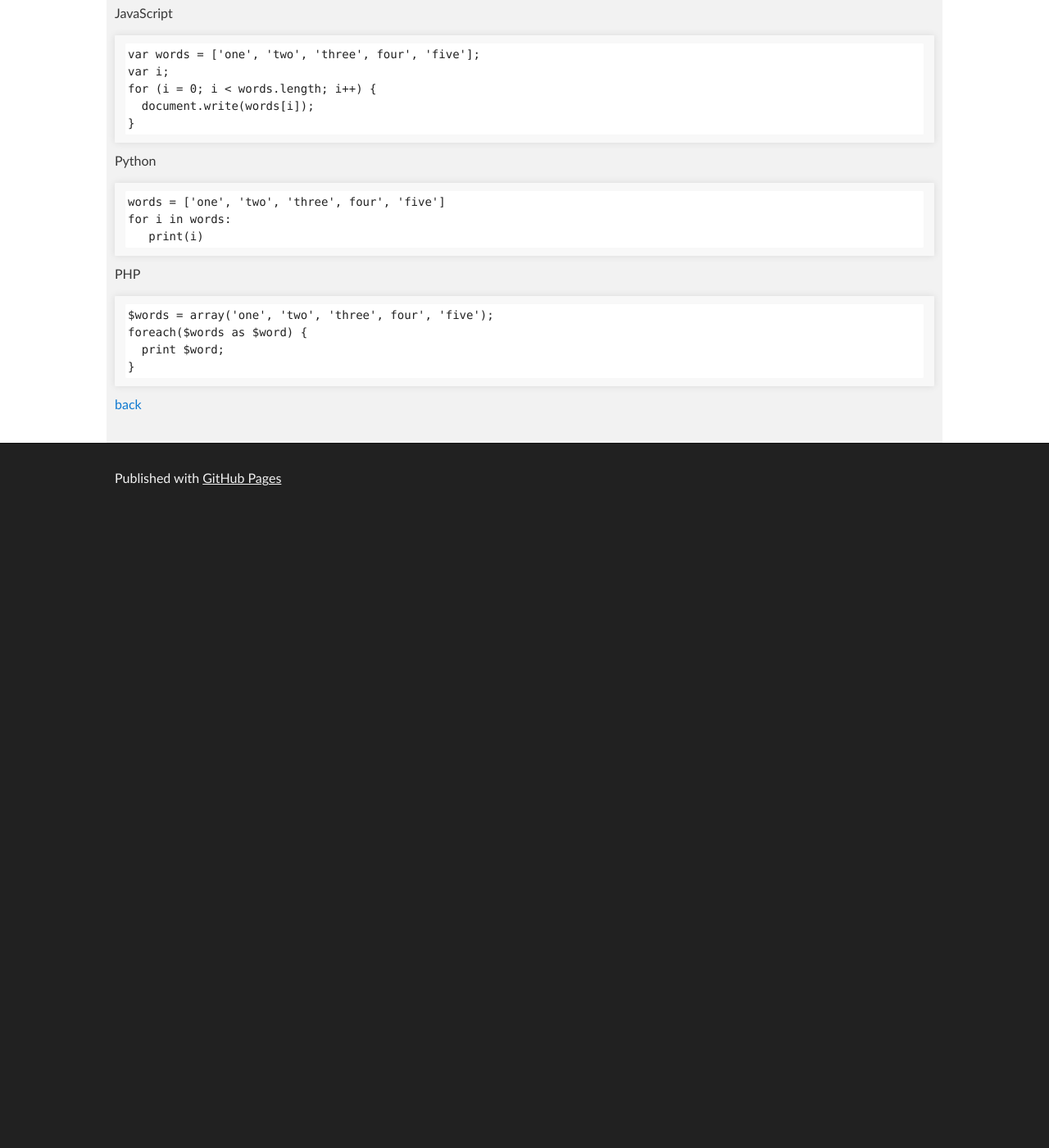
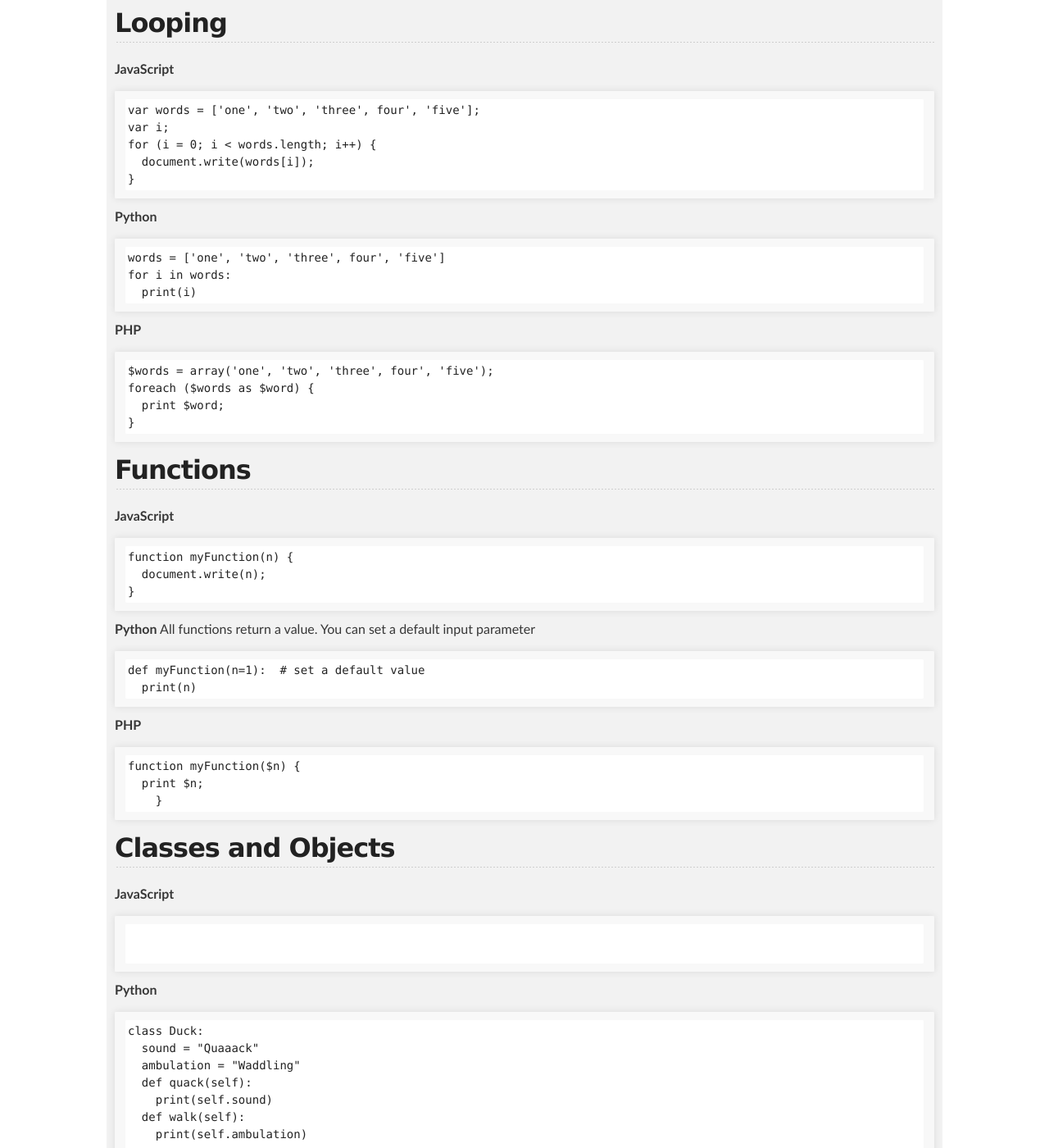
Before and after one commit to cathysnider/cathysnider.github.io, a Jekyll site: the page built from languages.md, in a window 1280 px wide and 1400 px high, scrolled down 340 px. Shown: the whole window at 82% size. Built offline with Jekyll 4.4.1, drawn with Linux system fonts in a browser that asks for light colours; before the commit the page ends 970 px from its top, so only the background shows below that; some of the changed text lies outside the part shown.

Commit message:
more python

````diff
--- a/languages.md
+++ b/languages.md
@@ -14,20 +16,75 @@ for (i = 0; i < words.length; i++) {
 }
 ```
 
-Python
+**Python**
 ```
 words = ['one', 'two', 'three', four', 'five']
 for i in words:
-   print(i)
+  print(i)
 ```
 
-PHP
+**PHP**
 ```
 $words = array('one', 'two', 'three', four', 'five');
-foreach($words as $word) {
+foreach ($words as $word) {
   print $word;
 }
 ```
 
+## Functions
 
-[back](./)
+**JavaScript**
+```
+function myFunction(n) {
+  document.write(n);
+}
+```
+
+**Python**
+All functions return a value. You can set a default input parameter
+```
+def myFunction(n=1):  # set a default value
+  print(n)
+```
+
+**PHP**
+```
+function myFunction($n) {
+  print $n;
+    }
+```
+
+## Classes and Objects
+
+**JavaScript**
+```
+
+
+```
+
+**Python**
+```
+class Duck:
+  sound = "Quaaack"
+  ambulation = "Waddling"
+  def quack(self):
+    print(self.sound)
+  def walk(self):
+    print(self.ambulation)
+
+donald = Duck()
+donald.quack()
+donald.walk()
+
+```
+
+**PHP**
+```
+class Duck {
+  function quack(){ }
+  function walk(){ }
+
+}
+
+
+```
````
Also changed, not shown: other parts of languages.md (+4 -2 lines), python.md (+5 -1 lines).
